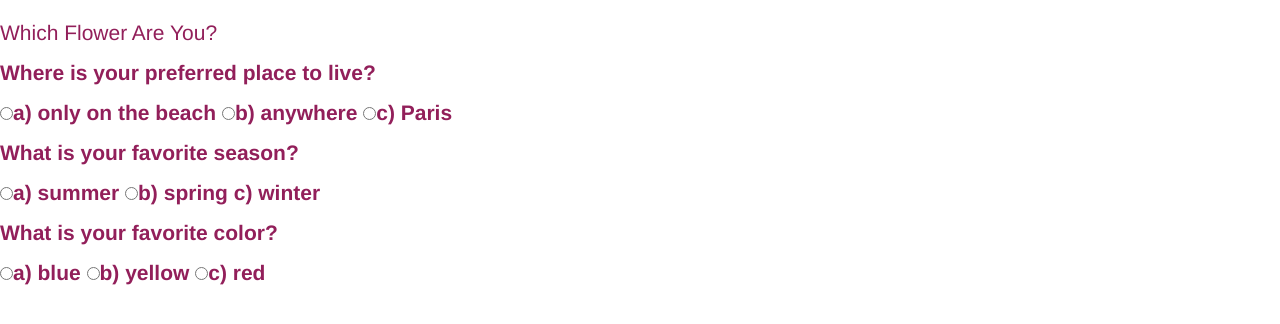
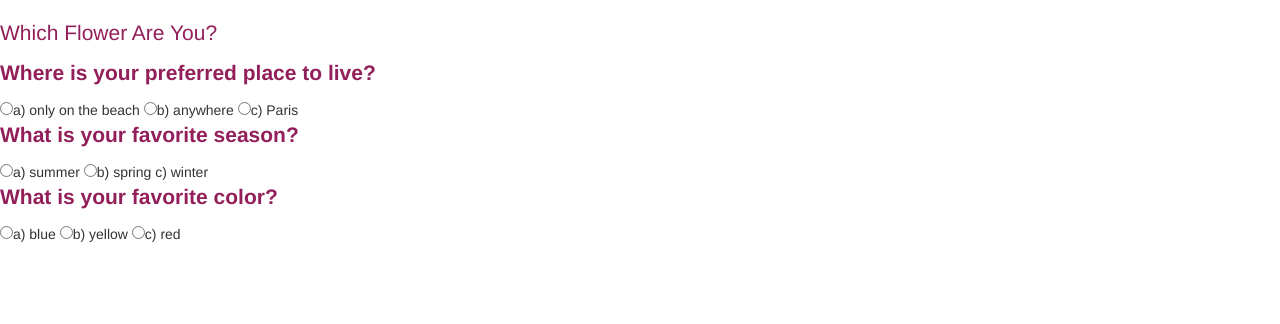
Before and after one commit to sky-adams/ProcrastiNATION, a plain HTML site: page 1-3.html in a window 1280 px wide. Shown: the part 54-378 px from the top of the page. Drawn offline with nearby package versions, Linux system fonts and the light colour scheme.

Commit message:
Update 1-3.html

```diff
--- a/1-3.html
+++ b/1-3.html
@@ -53,17 +53,17 @@
 
 	<p> Which Flower Are You? </p>
 
-	<p><b> Where is your preferred place to live? <b><p>
+	<p><b> Where is your preferred place to live? </b></p>
 	<input type="radio" class= "ansA">a) only on the beach</button>
 	<input type="radio" class= "ansB">b) anywhere </button>
 	<input type="radio" class= "ansC">c) Paris</button>
 
-	<p><b> What is your favorite season? <b><p>
+	<p><b> What is your favorite season? </b></p>
 	<input type="radio" class= "ansA">a) summer</button>
 	<input type="radio" class= "ansB">b) spring </button
 	<input type="radio" class= "ansC">c) winter</button>
 
-	<p><b> What is your favorite color?<b><p>
+	<p><b> What is your favorite color?</b></p>
 	<input type="radio" class= "ansA">a) blue</button>
 	<input type="radio" class= "ansB">b) yellow</button>
 	<input type="radio" class= "ansC">c) red</button>
```
